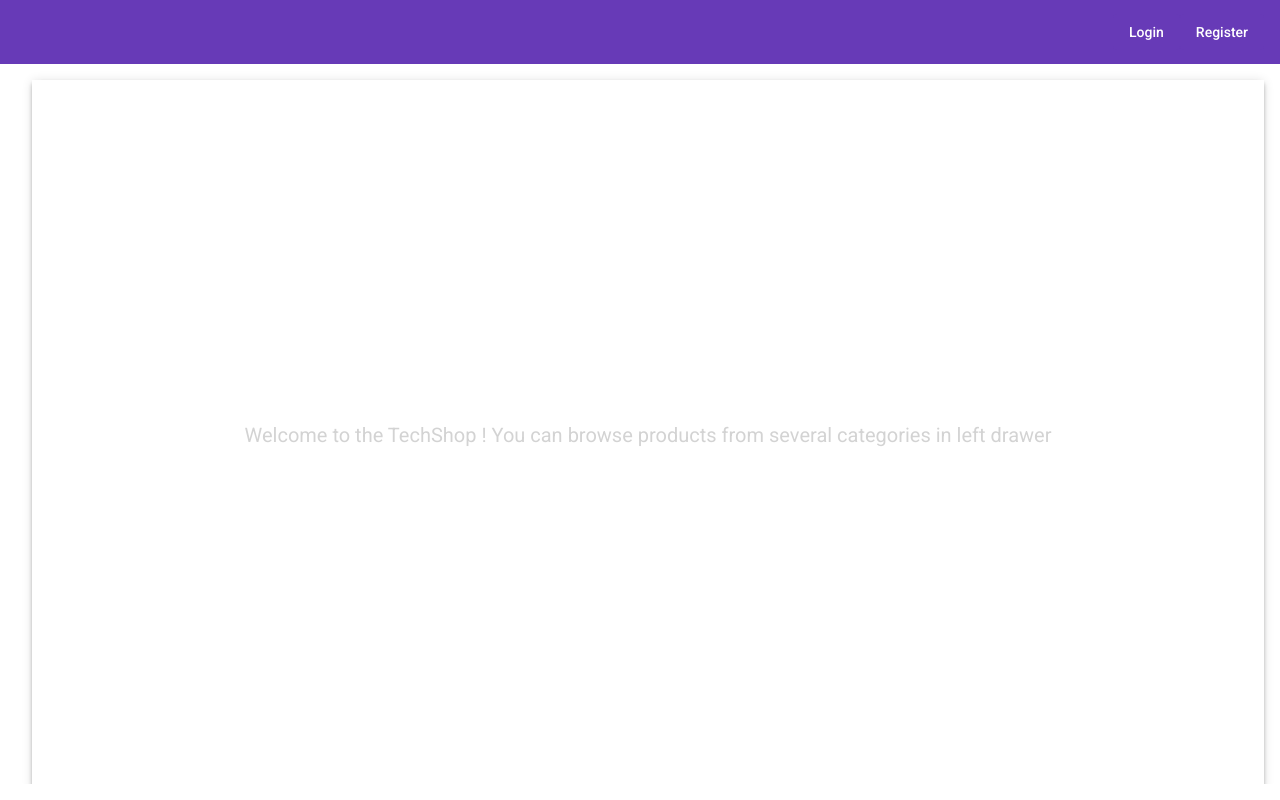
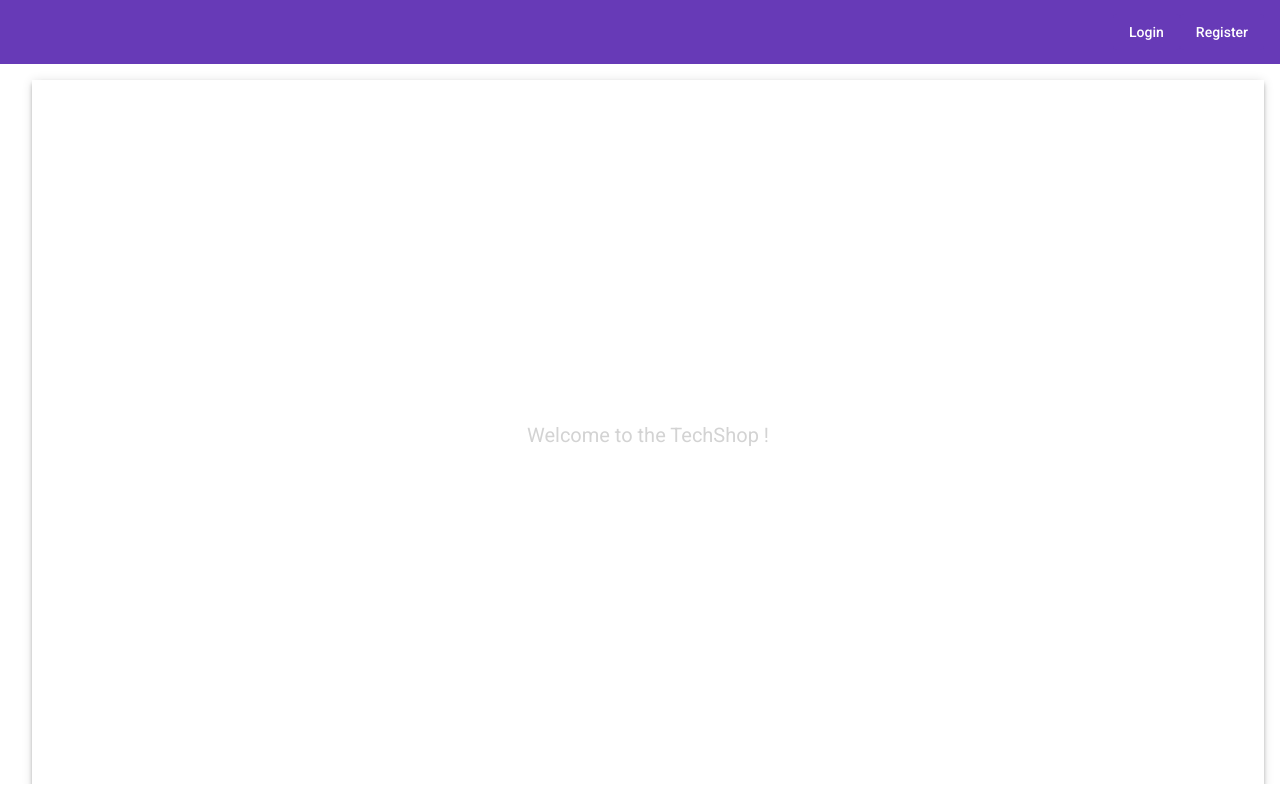
Before and after one commit to cpuspak/TechShop, an Angular app in the folder ecomfrontend/: page / in a window 1280 px wide. Built offline with nearby package versions, Linux system fonts and the light colour scheme.

Commit message:
adding loading in dashboard

```diff
--- a/ecomfrontend/src/app/components/items-by-category/items-by-category.component.css
+++ b/ecomfrontend/src/app/components/items-by-category/items-by-category.component.css
@@ -16,3 +16,16 @@
     word-wrap: break-word;
     hyphens: auto;
 }
+
+.loadingImageCenter {
+    height: calc(100vh - 90px);
+    margin: 16px;
+    margin-left: 32px;
+    font-size: 20px;
+    display: flex;
+    justify-content: center;
+    align-items: center;
+    text-align: center;
+    height: 40px;
+    width: 40px;
+}
--- a/ecomfrontend/src/app/components/items-by-category/items-by-category.component.html
+++ b/ecomfrontend/src/app/components/items-by-category/items-by-category.component.html
@@ -10,12 +10,14 @@
         <app-filter-by-price></app-filter-by-price>
     </div>
 
+    <img *ngIf="loadingProducts == true && !(products == null || products.length == 0)" src="assets/gifs/Rhombus.gif" alt="" class="loadingImageCenter">
     <div *ngIf="products != null && products.length > 0">
         <div *ngFor="let element of products"  class="products">
             <app-item-tile [product]="element"></app-item-tile>
         </div>
     </div>
-    <div *ngIf="products == null || products.length == 0" class="frontPage mat-elevation-z4">
-        <span>Welcome to the TechShop ! You can browse products from several categories in left drawer</span>
+    <div *ngIf="loadingProducts == false && (products == null || products.length == 0)" class="frontPage mat-elevation-z4">
+        <span *ngIf="isLoggedIn">Welcome to the TechShop ! You can browse products from several categories in left drawer</span>
+        <span *ngIf="!isLoggedIn">Welcome to the TechShop !</span>
     </div>
 </div>
--- a/ecomfrontend/src/app/components/items-by-category/items-by-category.component.ts
+++ b/ecomfrontend/src/app/components/items-by-category/items-by-category.component.ts
@@ -3,6 +3,8 @@ import { FilterByPrice } from 'src/app/interfaces/FilterByPrice';
 import { FilterByPriceService } from 'src/app/services/filter-by-price-service/filter-by-price.service';
 import { ProductCategoryService } from 'src/app/services/product-category-service/product-category.service';
 import { ProductService } from 'src/app/services/product-service/product.service';
+import { LoginCustomerService } from 'src/app/services/login-customer-service/login-customer.service';
+
 
 @Component({
   selector: 'app-items-by-category',
@@ -14,12 +16,16 @@ export class ItemsByCategoryComponent implements OnInit, DoCheck, AfterContentIn
 
   category: string = ""
   products:any = null
+  isLoggedIn: boolean = false
+  loadingProducts: boolean = false;
   constructor(private productCategoryService:ProductCategoryService,
     private productService:ProductService,
-    private filterByPriceService: FilterByPriceService) { }
+    private filterByPriceService: FilterByPriceService,
+    private loginService: LoginCustomerService) { }
 
   ngOnInit(): void {
     this.fetchProducts()
+    this.isLoggedIn = this.loginService.isLoggedIn()
   }
 
   ngDoCheck() {
@@ -71,18 +77,23 @@ export class ItemsByCategoryComponent implements OnInit, DoCheck, AfterContentIn
     this.productCategoryService.selectedCategory.subscribe(
       (res:any) => {
         this.category = res
+        console.log("category", this.category)
+        this.loadingProducts = true;
         this.productService.getProductsByCategoryName(this.category).subscribe(
           (res: any) => {
             this.products = res
             //console.log(res)
+            this.loadingProducts = false;
             this.filterByPriceService.newCategoryClick.next(0);
           },
           err => {
+            this.loadingProducts = false;
             console.log("error getting products by product category", err)
           }
         )
       },
       err => {
+        this.loadingProducts = false;
         console.log("Error getting currently selected category")
       }
     )
--- a/ecomfrontend/src/app/components/login-component/login-component.component.html
+++ b/ecomfrontend/src/app/components/login-component/login-component.component.html
@@ -32,6 +32,9 @@
                 <img src="assets/gifs/Rhombus.gif" alt="">
             </div>
         </form>
+    </mat-card>
+    <div style="font-size: 12px; color: red; margin-top: 30vh; margin-left: 20vw; margin-right: 20vw; text-align: center;">
+      <span>Please use default userName : admin@email.com and default password : 123 if you don't want to register</span>
+    </div>
 
-    </mat-card>
 </div>
```
